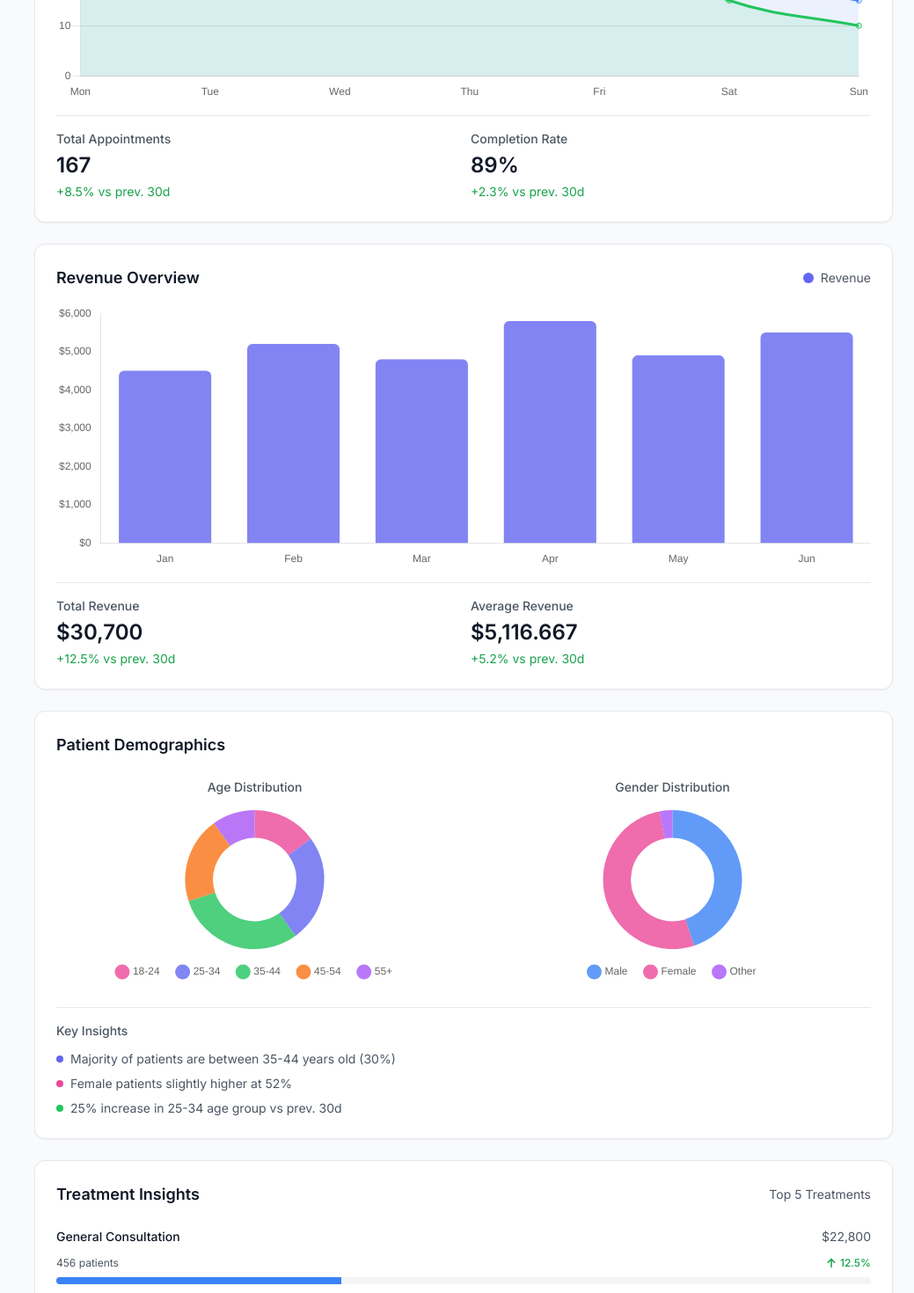
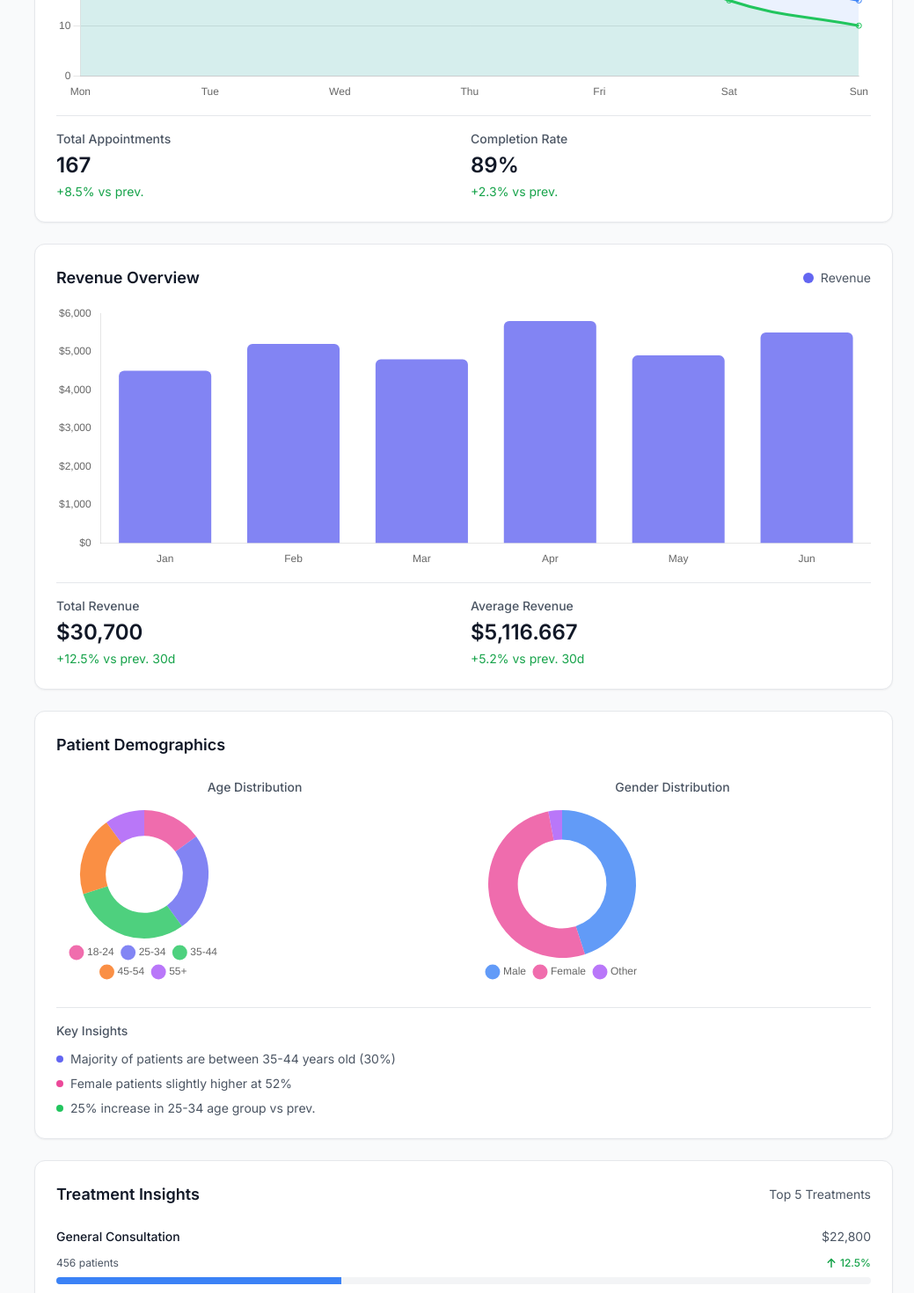
Before and after one commit to Souravsuvro/doctor-appointment-dashboard, a Next.js app: page /analytics in a window 1280 px wide. Shown: the part 1096-2566 px from the top of the page at 88% size, without its empty margins (241-1280 px from the left). Built offline with nearby package versions, Linux system fonts and the light colour scheme.

Commit message:
Clean up: Remove console statements, adjust import orders, and handle unused variables

```diff
--- a/src/components/analytics/AppointmentStats.tsx
+++ b/src/components/analytics/AppointmentStats.tsx
@@ -1,10 +1,12 @@
 'use client';
 
+import 'chart.js/auto';
+import { Chart as ChartJS, ChartOptions } from 'chart.js';
 import dynamic from 'next/dynamic';
+
 const Line = dynamic(() => import('react-chartjs-2').then(mod => mod.Line), { ssr: false });
 
 import {
-  Chart as ChartJS,
   CategoryScale,
   LinearScale,
   PointElement,
@@ -15,7 +17,6 @@ import {
   Filler
 } from 'chart.js';
 
-if (typeof window !== 'undefined') {
 ChartJS.register(
   CategoryScale,
   LinearScale,
@@ -26,10 +27,9 @@ if (typeof window !== 'undefined') {
   Legend,
   Filler
 );
-}
 
 interface AppointmentStatsProps {
-  dateRange: string;
+  _dateRange: string;
 }
 
 // Mock data
@@ -55,7 +55,7 @@ const data = {
   ]
 };
 
-const options = {
+const options: ChartOptions<'line'> = {
   responsive: true,
   maintainAspectRatio: false,
   plugins: {
@@ -96,7 +96,7 @@ const options = {
   }
 };
 
-export default function AppointmentStats({ dateRange }: AppointmentStatsProps) {
+export default function AppointmentStats({ _dateRange }: AppointmentStatsProps) {
   return (
     <div className="bg-white dark:bg-[#1a1f37] rounded-lg shadow-sm rounded-xl shadow-sm border border-gray-200 dark:border-gray-700/30 p-6">
       <div className="flex flex-col space-y-4">
@@ -131,7 +131,7 @@ export default function AppointmentStats({ dateRange }: AppointmentStatsProps) {
               167
             </p>
             <p className="mt-1 text-sm text-green-600 dark:text-green-400">
-              +8.5% vs prev. {dateRange}
+              +8.5% vs prev. {_dateRange}
             </p>
           </div>
           <div>
@@ -142,7 +142,7 @@ export default function AppointmentStats({ dateRange }: AppointmentStatsProps) {
               89%
             </p>
             <p className="mt-1 text-sm text-green-600 dark:text-green-400">
-              +2.3% vs prev. {dateRange}
+              +2.3% vs prev. {_dateRange}
             </p>
           </div>
         </div>
--- a/src/components/analytics/PatientDemographics.tsx
+++ b/src/components/analytics/PatientDemographics.tsx
@@ -1,13 +1,15 @@
 'use client';
 
+import 'chart.js/auto';
+import { Chart as ChartJS, ChartOptions } from 'chart.js';
 import dynamic from 'next/dynamic';
+
 const Doughnut = dynamic(() => import('react-chartjs-2').then(mod => mod.Doughnut), { ssr: false });
 
 import {
-  Chart as ChartJS,
   ArcElement,
   Tooltip,
-  Legend
+  Legend,
 } from 'chart.js';
 
 if (typeof window !== 'undefined') {
@@ -18,12 +20,12 @@ if (typeof window !== 'undefined') {
   );
 }
 
-interface PatientDemographicsProps {
-  dateRange: string;
+interface _PatientDemographicsProps {
+  _dateRange: string;
 }
 
 // Mock data
-const ageData = {
+const _ageData = {
   labels: ['18-24', '25-34', '35-44', '45-54', '55+'],
   datasets: [
     {
@@ -40,7 +42,7 @@ const ageData = {
   ]
 };
 
-const genderData = {
+const _genderData = {
   labels: ['Male', 'Female', 'Other'],
   datasets: [
     {
@@ -55,22 +57,23 @@ const genderData = {
   ]
 };
 
-const options = {
+const options: ChartOptions<'doughnut'> = {
   responsive: true,
-  maintainAspectRatio: false,
   plugins: {
     legend: {
-      position: 'bottom' as const,
+      position: 'bottom',
       labels: {
         usePointStyle: true,
-        padding: 20,
-      }
-    }
+      },
+    },
+    title: {
+      display: false,
+    },
   },
   cutout: '60%'
 };
 
-export default function PatientDemographics({ dateRange }: PatientDemographicsProps) {
+export default function PatientDemographics() {
   return (
     <div className="bg-white dark:bg-[#1a1f37] rounded-lg shadow-sm rounded-xl shadow-sm border border-gray-200 dark:border-gray-700/30 p-6">
       <div className="flex flex-col space-y-6">
@@ -85,7 +88,7 @@ export default function PatientDemographics({ dateRange }: PatientDemographicsPr
               Age Distribution
             </h4>
             <div className="h-[200px] relative">
-              <Doughnut data={ageData} options={options} />
+              <Doughnut data={_ageData} options={options} />
             </div>
           </div>
 
@@ -95,7 +98,7 @@ export default function PatientDemographics({ dateRange }: PatientDemographicsPr
               Gender Distribution
             </h4>
             <div className="h-[200px] relative">
-              <Doughnut data={genderData} options={options} />
+              <Doughnut data={_genderData} options={options} />
             </div>
           </div>
         </div>
@@ -116,7 +119,7 @@ export default function PatientDemographics({ dateRange }: PatientDemographicsPr
             </li>
             <li className="flex items-center gap-2 text-sm text-gray-600 dark:text-gray-400">
               <span className="w-2 h-2 rounded-full bg-green-500" />
-              25% increase in 25-34 age group vs prev. {dateRange}
+              25% increase in 25-34 age group vs prev.
             </li>
           </ul>
         </div>
--- a/src/components/analytics/RevenueChart.tsx
+++ b/src/components/analytics/RevenueChart.tsx
@@ -1,7 +1,7 @@
 'use client';
 
-import { Chart as ChartJS, ChartOptions, Scale, Tick, ScaleOptionsByType, CoreScaleOptions } from 'chart.js';
 import 'chart.js/auto';
+import { Chart as ChartJS, ChartOptions, Scale, CoreScaleOptions } from 'chart.js';
 import dynamic from 'next/dynamic';
 
 const Bar = dynamic(() => import('react-chartjs-2').then(mod => mod.Bar), { ssr: false });
@@ -57,11 +57,8 @@ const options: ChartOptions<'bar'> = {
         display: false,
       },
       ticks: {
-        callback: function(this: Scale<CoreScaleOptions>, tickValue: string | number) {
-          // Convert to number if it's a string
-          const value = typeof tickValue === 'string' ? parseFloat(tickValue) : tickValue;
-
-          // Format as currency string
+        callback: function(this: Scale<CoreScaleOptions>, _tickValue: string | number) {
+          const value = typeof _tickValue === 'string' ? parseFloat(_tickValue) : _tickValue;
           return '$' + value.toLocaleString();
         },
       },
```
Also changed, not shown: src/components/appointments/TodayAppointments.tsx (+6 -4 lines), src/components/error/ErrorBoundary.tsx (+3 -4 lines), src/components/prescriptions/NewPrescriptionModal.tsx (+3 -4 lines). Lines whose indentation alone changed are shown as unchanged.
